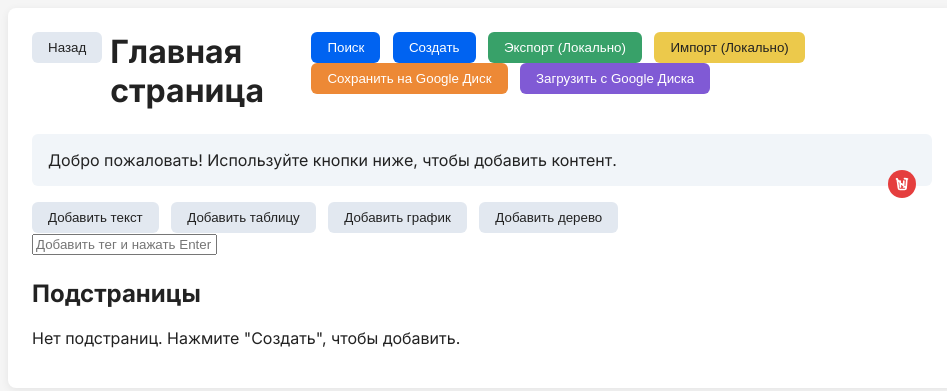
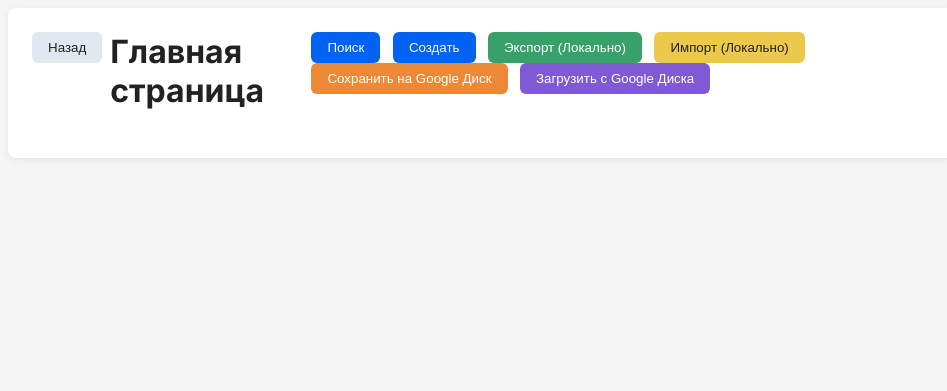
Before and after one commit to sandasan/my-page-manager, a plain HTML site: page index.html in a window 1280 px wide. Shown: the whole page, without its empty margins (158-1105 px from the left). Drawn offline with nearby package versions, Linux system fonts and the light colour scheme.

Commit message:
Функионал появляется только по мере вызова

```diff
--- a/index.html
+++ b/index.html
@@ -213,7 +213,7 @@
                 <button id="importFromDriveButton" class="button button-purple">Загрузить с Google Диска</button>
             </div>
         </div>
-        <div class="main">
+        <div class="main" id="mainBlock" style="display:none;">
             <div id="blocksContainer"></div>
             <div>
                 <button id="addTextBlockButton" class="button">Добавить текст</button>
@@ -225,7 +225,7 @@
                 <input type="text" id="tagInput" class="input" placeholder="Добавить тег и нажать Enter">
             </div>
         </div>
-        <div>
+        <div id="subpagesBlock" style="display:none;">
             <h2>Подстраницы</h2>
             <ul id="subpagesList" class="subpages-list"></ul>
         </div>
@@ -745,6 +745,8 @@
                 li.textContent = 'Нет подстраниц. Нажмите "Создать", чтобы добавить.';
                 subpagesListEl.appendChild(li);
             }
+
+            showMainBlocks(true);
         }
 
         // Delete a page
```
